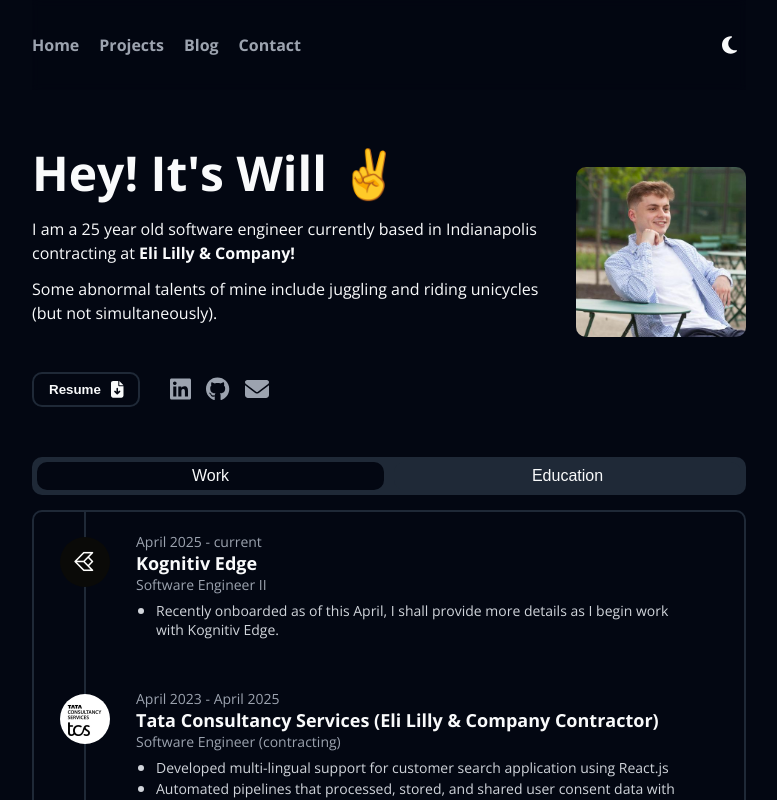
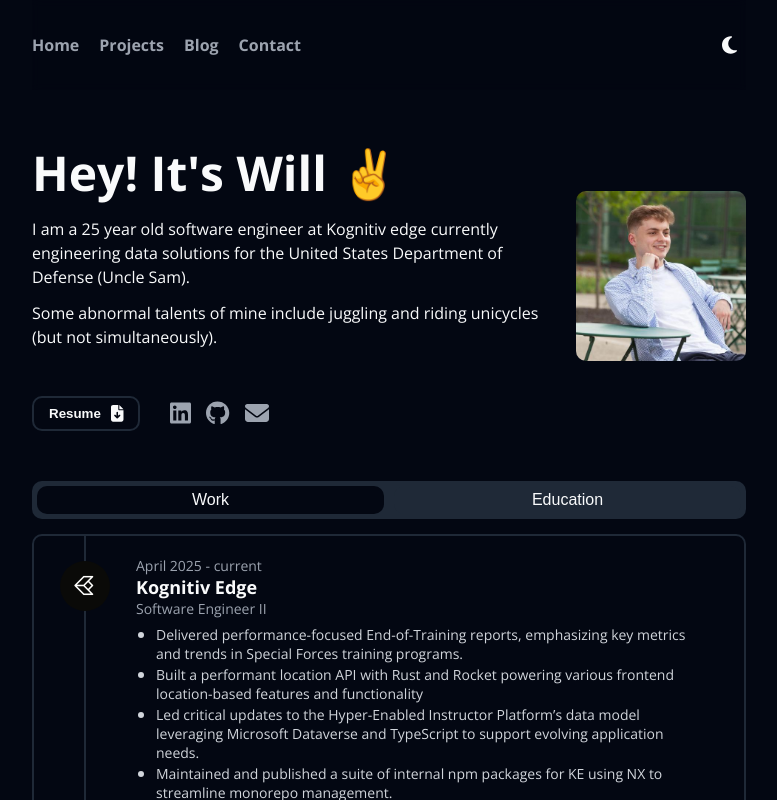
Before and after one commit to sQuillP/Portfolio, a Next.js app: page / in a window 1280 px wide. Shown: the top 800 px of the page, without its empty margins (251-1028 px from the left). Built offline with nearby package versions, Linux system fonts and the light colour scheme; no server answers.

Commit message:
added timeout to leetcode api call (slow)

```diff
--- a/next.config.mjs
+++ b/next.config.mjs
@@ -4,6 +4,19 @@
 const nextConfig = {
   // Configure `pageExtensions` to include markdown and MDX files
   pageExtensions: ['js', 'jsx', 'md', 'mdx', 'ts', 'tsx'],
+  async headers() {
+    return [
+      {
+        source: '/:path*',
+        headers: [
+          {
+            key: 'Cache-Control',
+            value: 'public, max-age=86400, stale-while-revalidate=59',
+          },
+        ],
+      },
+    ];
+  },
 
   async redirects() {
     return [
--- a/src/app/api/resend/route.js
+++ b/src/app/api/resend/route.js
@@ -1,16 +1,16 @@
 import { NextResponse } from "next/server"
 import { Resend } from "resend";
-import { Ratelimit } from "@upstash/ratelimit";
+// import { Ratelimit } from "@upstash/ratelimit";
 import {Redis } from '@upstash/redis';
 
 const resend = new Resend(process.env.RESEND_API_KEY);
 
 
-const rateLimit = new Ratelimit({
-    redis:Redis.fromEnv(),
-    limiter: Ratelimit.slidingWindow(3, '30m'),
-    analytics: true,
-});
+// const rateLimit = new Ratelimit({
+//     redis:Redis.fromEnv(),
+//     limiter: Ratelimit.slidingWindow(3, '30m'),
+//     analytics: true,
+// });
 
 
 export const config= {
@@ -20,13 +20,13 @@
 
 export async function POST(req) {
     try {
-        const ip = req.headers.get("x-forwarded-for");
-        const {success} = await rateLimit.limit(ip);
+        // const ip = req.headers.get("x-forwarded-for");
+        // const {success} = await rateLimit.limit(ip);
 
         // Annoying user
-        if (success === false) {
-            return NextResponse.json({data:"Please don't spam my inbox"}, {status:429});
-        }
+        // if (success === false) {
+        //     return NextResponse.json({data:"Please don't spam my inbox"}, {status:429});
+        // }
 
         // Extract the form data.
         const requestData = await req.formData();
@@ -43,6 +43,8 @@
             text: `From: ${name}\n\n${content}`
         });
 
+        console.log(response.data);
+
         return NextResponse.json({data:"Email has been sent"},{status:200})
     } catch(error) {
         console.error(error);
--- a/src/app/page.js
+++ b/src/app/page.js
@@ -31,9 +31,7 @@
           <div className={s.textDetails}>
             <h1 className={s.h1}>Hey! It's Will ✌️</h1>
             <p className={s.p}>
-              I am a {age} year
-              old software engineer currently based in Indianapolis
-              contracting at <strong>Eli Lilly & Company!</strong>
+              I am a {age} year old software engineer at Kognitiv edge currently engineering data solutions for the United States Department of Defense (Uncle Sam).
             </p>
             <p className={s.p}>Some abnormal talents of mine include juggling and riding unicycles (but not simultaneously).</p>
           </div>
--- a/src/config/myExperiences.json
+++ b/src/config/myExperiences.json
@@ -8,7 +8,11 @@
             "image":"/kognitiv_edge.jpg",
             "institution":"Kognitiv Edge",
             "experiences": [
-                "Recently onboarded as of this April, I shall provide more details as I begin work with Kognitiv Edge."
+                "Delivered performance-focused End-of-Training reports, emphasizing key metrics and trends in Special Forces training programs.",
+                "Built a performant location API with Rust and Rocket powering various frontend location-based features and functionality",
+                "Led critical updates to the Hyper-Enabled Instructor Platform’s data model leveraging Microsoft Dataverse and TypeScript to support evolving application needs.",
+                "Maintained and published a suite of internal npm packages for KE using NX to streamline monorepo management.",
+                "Azure, TypeScript, TerraForm, Microsoft Dataverse, Jest, Powerapps, and some Rust."
             ]
         },
         {
@@ -67,6 +71,17 @@
                 "Ability to deploy and secure applications, services, and infrastructure on Google Cloud Platform.",
                 "Certified to work with public clouds and on-premises solutions."
             ]
+        },
+        {
+            "from": "May 2025",
+            "to": "November 2025",
+            "image":"/usaf.png",
+            "title": "For contracting with United States Air Force",
+            "institution":"Common Access Card Holder",
+            "location":"",
+            "experiences":[
+                "Security credential for United States Department of defense, granting authorized access to sensitive information and government facilities."
+            ]
         }
     ]
 }
--- a/src/utility/leetcode.js
+++ b/src/utility/leetcode.js
@@ -29,20 +29,30 @@
 `;
 
 
+const fetchWithTimeout = async (delay) => {
+  const controller = new AbortController();
 
+  const timeout = setTimeout(()=> {
+    controller.abort();
+  },delay)
+
+  const response = await fetch('https://leetcode.com/graphql', {
+    method: 'POST',
+    headers: {
+      'Content-Type': 'application/json',
+    },
+    body: JSON.stringify({ query }),
+    signal: controller.signal
+  });
+  clearTimeout(timeout);
+  const json = await response.json();
+  return json;
+}
 
 
 export async function getLeetcodeData() {
     try {
-        const response = await fetch('https://leetcode.com/graphql', {
-            method: 'POST',
-            headers: {
-              'Content-Type': 'application/json',
-            },
-            body: JSON.stringify({ query }),
-            next: 86400
-          });
-        const json = await response.json();
+        const json = await fetchWithTimeout(1500);
         const submissions = json.data.recentAcSubmissionList;
         const user = json.data.matchedUser;
         const totalQuestions = json.data.allQuestionsCount;
```
Also changed, not shown: public/usaf.png (added).
